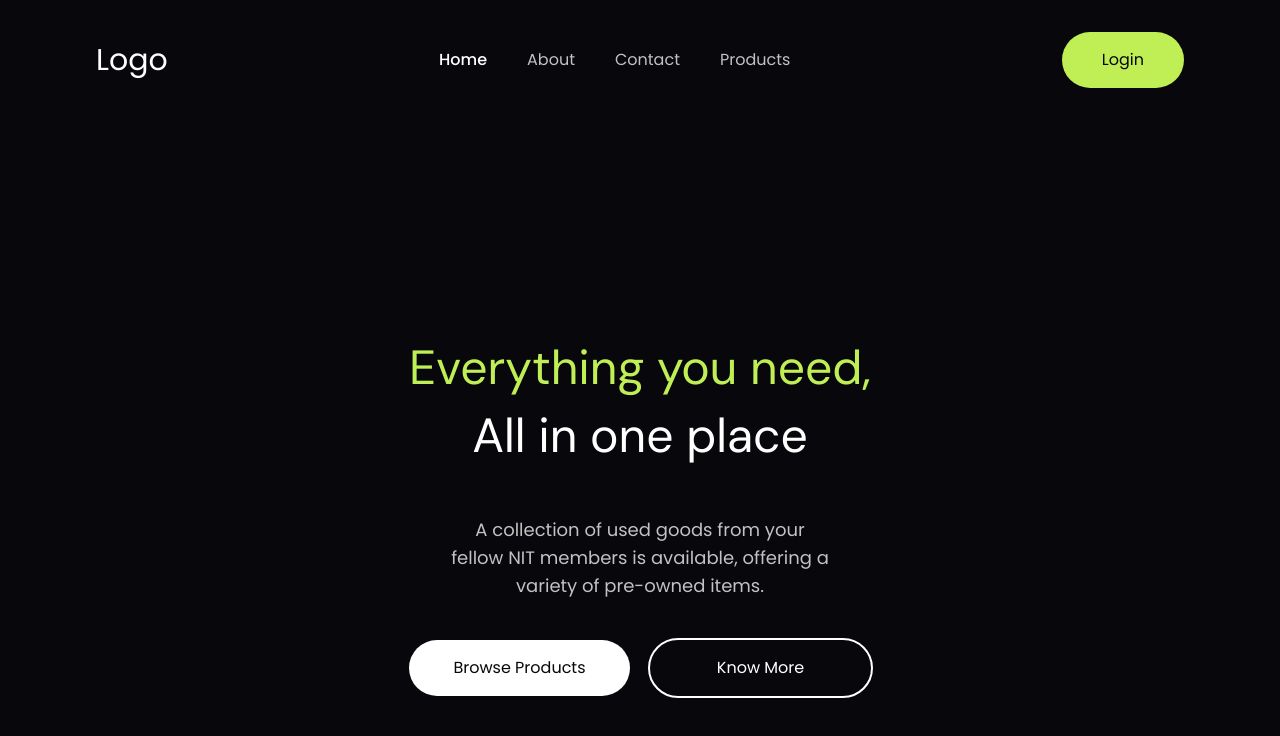
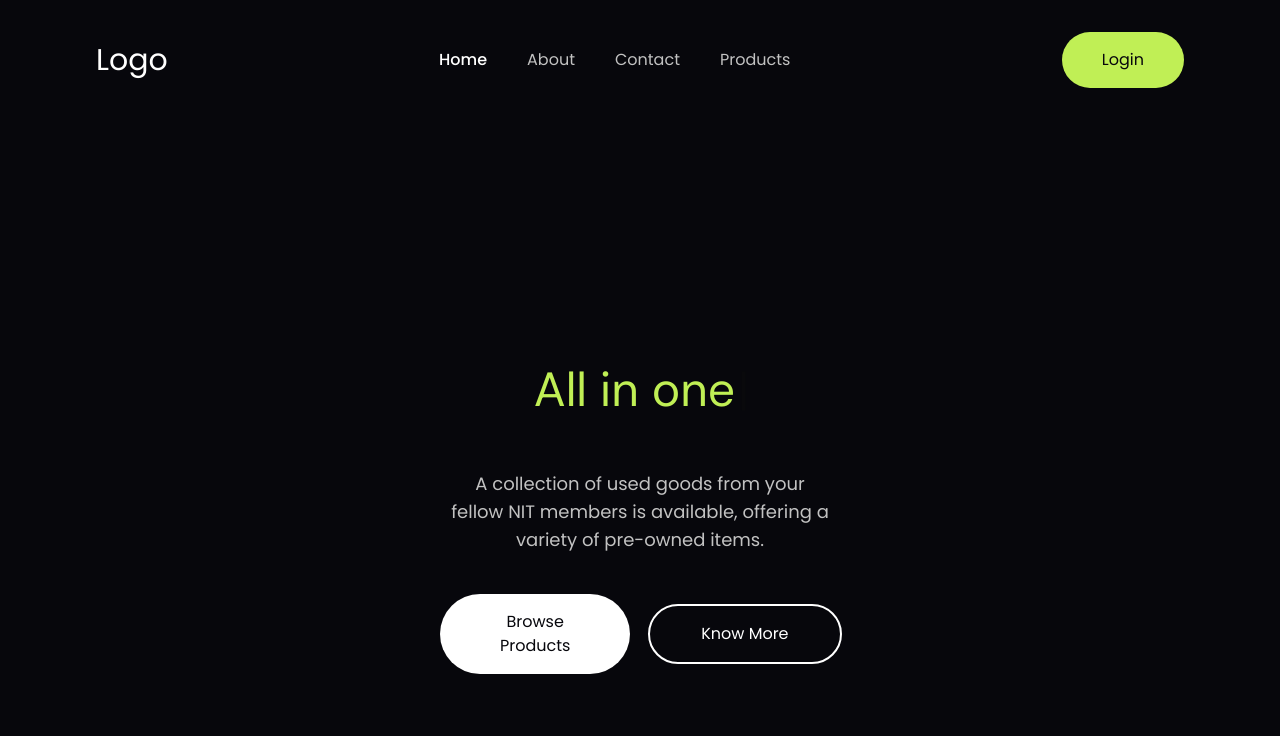
Before and after one commit to anmol5936/market-place-nitr, a Next.js app: page / in a window 1280 px wide. Shown: the top 736 px of the page. Built offline with nearby package versions, Linux system fonts and the light colour scheme; no server answers.

Commit message:
changes made to hero page text

```diff
--- a/package.json
+++ b/package.json
@@ -22,6 +22,7 @@
     "react": "^18",
     "react-dom": "^18",
     "react-hot-toast": "^2.4.1",
+    "react-simple-typewriter": "^5.0.1",
     "tailwind-merge": "^2.3.0",
     "tailwindcss-animate": "^1.0.7"
   },
--- a/src/components/Hero.tsx
+++ b/src/components/Hero.tsx
@@ -1,16 +1,27 @@
+
+import { useTypewriter, Cursor } from 'react-simple-typewriter';
+
 export default function Hero() {
+    const [text] = useTypewriter({
+        words: ['Everything you need,', 'All in one place'],
+        loop: true,
+        delaySpeed: 2000,
+    });
+
     return (
         <section className="h-screen grid place-items-center">
             <div className="flex items-center flex-col ">
                 <p className="text-center font-dmSans md:text-5xl text-4xl flex flex-col gap-5 w-auto">
-                    <span className="text-pri-100">Everything you need,</span>{" "}
-                    <span>All in one place</span>
+                    <span className="text-pri-100">
+                        {text}
+                        <Cursor />
+                    </span>
                 </p>
                 <p className="text-blk-10 mt-14 md:w-96 w-auto md:text-lg text-base text-center">
                     A collection of used goods from your fellow NIT members is
                     available, offering a variety of pre-owned items.
                 </p>
-                <div className="flex md:flex-row justify-between items-center mt-10 gap-5 flex-col px-10 w-full md:px-0  ">
+                <div className="flex md:flex-row justify-between items-center mt-10 gap-5 flex-col px-10 w-full md:px-0">
                     <button className="btn-secondary w-full">
                         Browse Products
                     </button>
```
Also changed, not shown: 1 other file (tests, documents, lock files or other folders).
